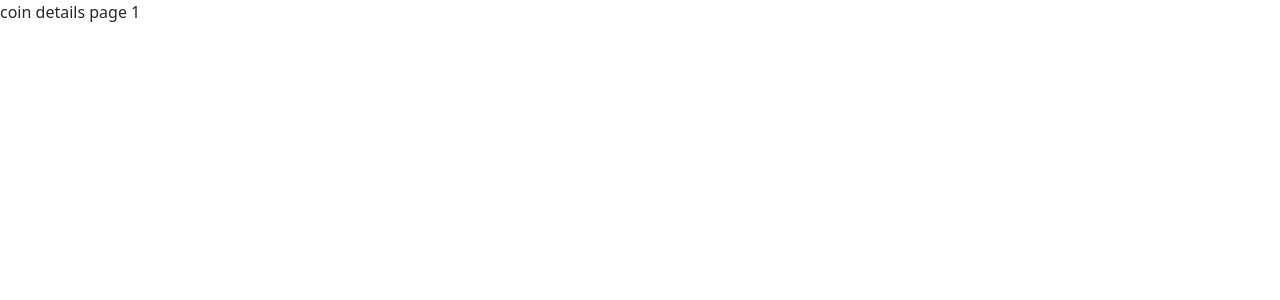
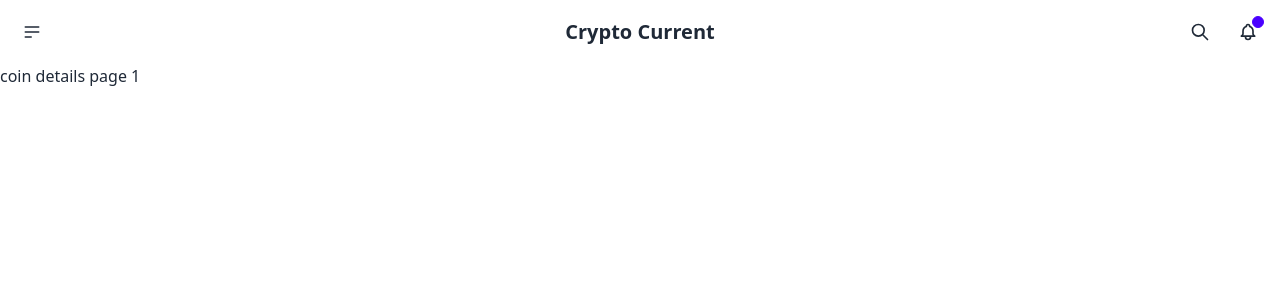
Before and after one commit to Skulldued/CryptoApi, a React (Vite) app: page /details/1 in a window 1280 px wide. Shown: the top 300 px of the page. Built offline with nearby package versions, Linux system fonts and the light colour scheme.

Commit message:
Adding routing , Outlet also

```diff
--- a/src/App.jsx
+++ b/src/App.jsx
@@ -1,18 +1,12 @@
-// import React, { useState } from "react";
-import Navbar from "./components/Navbar/Navbar";
-import Banner from "./components/Banner/Banner";
-import CoinTable from "./components/coinTable/CoinTable";
-import Home from "./components/pages/Home";
+
 import Routing from "./components/Routing/Routing";
-// import { CurrencyContext } from "./components/context/CurrencyContext";
+
 
 const App = () => {
-  // const [currency, setCurrency] = useState("usd");
+
   return (
     <>
-    {/* <CurrencyContext.Provider value={{currency,setCurrency}}> */}
-      <Routing/>
-      {/* </CurrencyContext.Provider> */}
+      <Routing />
     </>
   );
 };
--- a/src/components/Routing/Routing.jsx
+++ b/src/components/Routing/Routing.jsx
@@ -2,12 +2,15 @@
 import { Routes,Route } from 'react-router-dom'
 import Home from '../pages/Home'
 import CoinDetailsPage from "../pages/CoinDetailsPage"
+import Layout from '../pages/Layout'
 const Routing = () => {
   return (
     <>
       <Routes>
-        <Route path="/" element={<Home/>} />
-        <Route path="/details/:coinId" element={<CoinDetailsPage/>} />
+       <Route path='/' element={<Layout/>}>
+        <Route index element={<Home/>} />  {/* index means this is the main page when the website is render */}
+        <Route path='/details/:coinId' element={<CoinDetailsPage/>} />
+       </Route>
       </Routes>
     </>
   )
--- a/src/components/pages/CoinDetailsPage.jsx
+++ b/src/components/pages/CoinDetailsPage.jsx
@@ -4,6 +4,8 @@
 const CoinDetailsPage = () => {
 
   const {coinId} = useParams();
+
+  //TODO , MAKE THE API CALL AND FETCH COIN DATA
 
   return (
     <div>
--- a/src/components/pages/Home.jsx
+++ b/src/components/pages/Home.jsx
@@ -1,12 +1,12 @@
 import React from "react";
-import Navbar from "../Navbar/Navbar";
+
 import Banner from "../Banner/Banner";
 import CoinTable from "../coinTable/CoinTable";
 
 const Home = () => {
   return (
     <>
-      <Navbar  />
+
       <Banner />
       <CoinTable  />
     </>
--- /dev/null
+++ b/src/components/pages/Layout.jsx
@@ -0,0 +1,15 @@
+import React from 'react'
+import Navbar from '../Navbar/Navbar'
+import { Outlet } from 'react-router-dom'
+
+const Layout = () => {
+  return (
+    <>
+      <Navbar/> {/* This navbar is shared in each pages */}
+      <Outlet/>   {/** This outlet is actual page which will we render with along navbar,Outlet is inbuilt in react-router-dom  */}
+
+    </>
+  )
+}
+
+export default Layout
```
